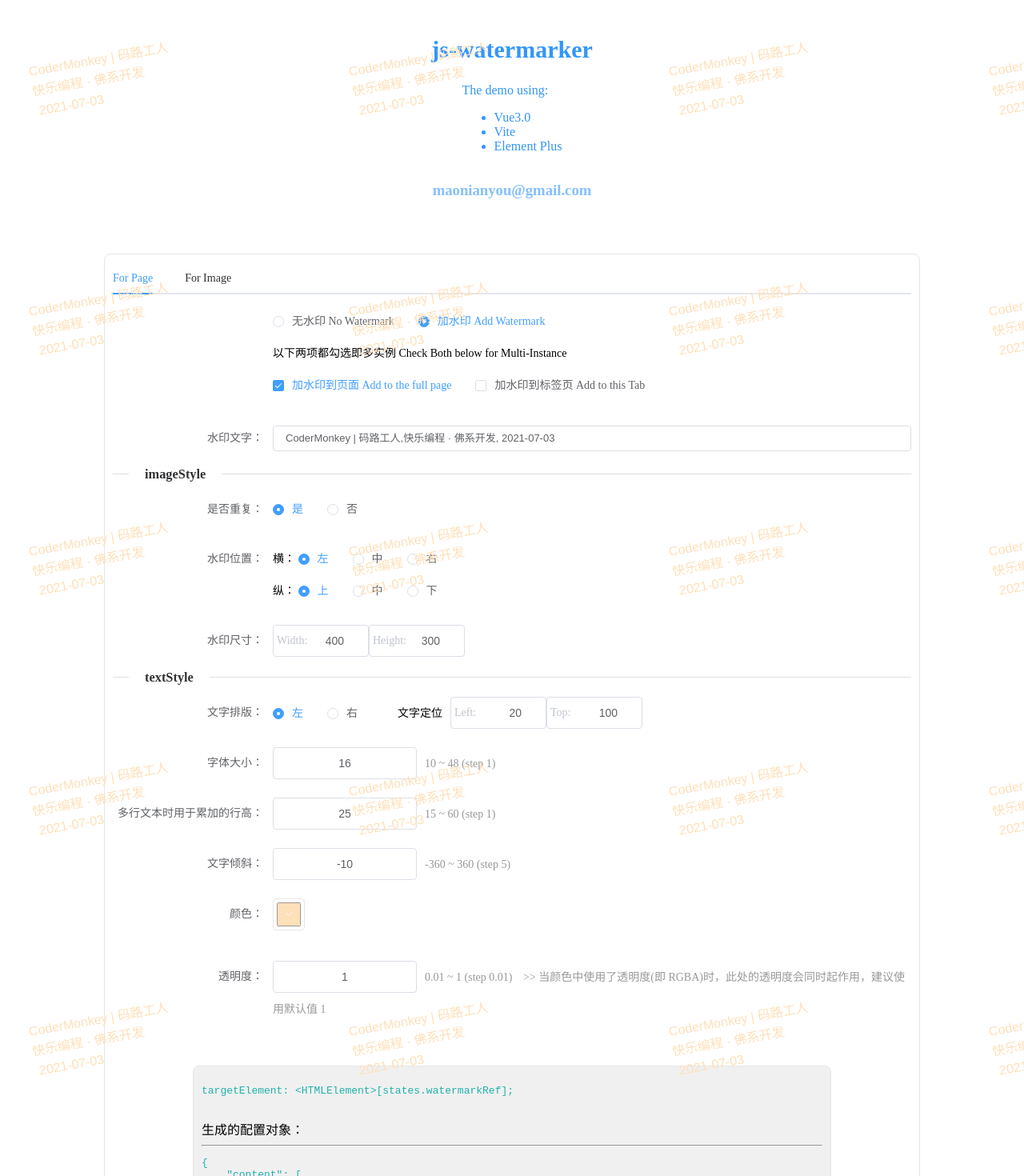
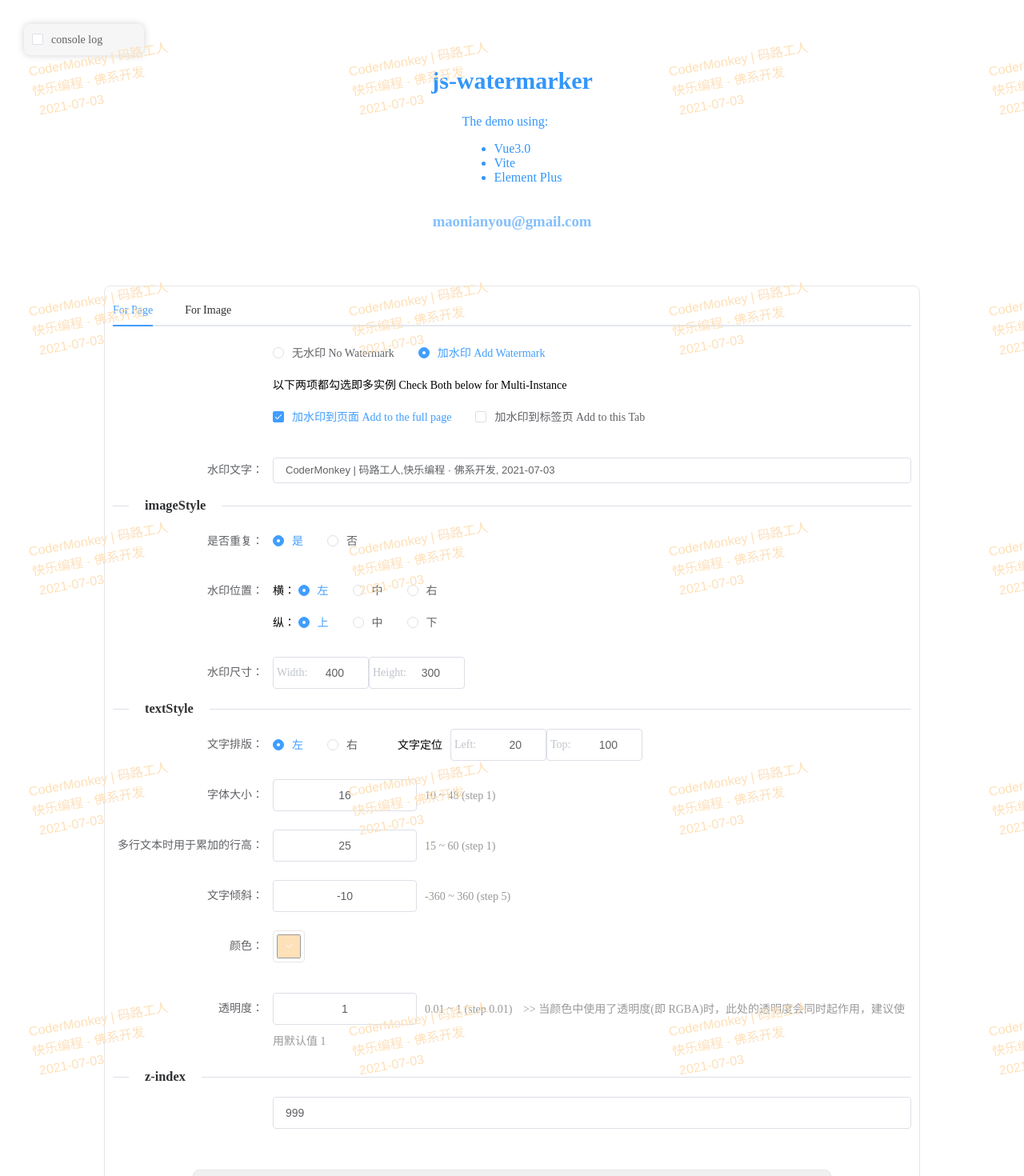
Before and after one commit to CoderMonkie/js-watermarker, a Vue app: page / in a window 1280 px wide. Shown: the top 1470 px of the page at 80% size. Built offline with nearby package versions, Linux system fonts and the light colour scheme.

Commit message:
chore: update DEMO
for z-index and debug option

```diff
--- a/example/src/App.vue
+++ b/example/src/App.vue
@@ -5,6 +5,12 @@
  * @LastEditors: 码路工人<maonianyou@foxmail.com>
 -->
 <template>
+  <div class="static-config">
+    <el-checkbox v-model="showConsoleLog">
+      <span>console log</span>
+    </el-checkbox>
+  </div>
+
   <div class="app-container">
     <section class="page-section__header flex flex-column align-center">
       <h1>js-watermarker</h1>
@@ -22,7 +28,7 @@
     <section class="page-section__nav-tabs">
       <el-tabs v-model="activeTab">
         <el-tab-pane label="For Page" name="page">
-          <ForPage v-if="activeTab === 'page'" />
+          <ForPage v-if="activeTab === 'page'" :show-console-log="showConsoleLog" />
         </el-tab-pane>
         <el-tab-pane label="For Image" name="image">
           <ForImage v-if="activeTab === 'image'" />
@@ -45,18 +51,32 @@
     ForImage,
   },
   setup() {
-    const state = reactive({
+    const states = reactive({
       activeTab: "page",
+      showConsoleLog: false,
     });
 
     return {
-      ...toRefs(state),
+      ...toRefs(states),
     };
   },
 };
 </script>
 
 <style lang="scss" scoped>
+  .static-config {
+    position: sticky;
+    top: 30px;
+    left: 30px;
+    width: 150px;
+    height: auto;
+    padding: 10px;
+    background: #f6f6f6;
+    border-radius: 8px;
+    box-shadow: 0 0 10px #d3d3d3;
+    z-index: 10;
+  }
+
 .app-container {
   padding: 20px 30px;
   min-width: 800px;
--- a/example/src/views/for-page/Index.vue
+++ b/example/src/views/for-page/Index.vue
@@ -231,6 +231,15 @@
             RGBA)时，此处的透明度会同时起作用，建议使用默认值 1</span
           >
         </el-form-item>
+
+        <el-divider content-position="left">
+          <h3>z-index</h3>
+        </el-divider>
+
+        <el-form-item>
+          <el-input v-model="formData.zIndex" @keyup="ensureNumber('zIndex')"></el-input>
+        </el-form-item>
+
       </el-form>
     </section>
 
@@ -255,13 +264,19 @@
   onBeforeUnmount,
   onMounted,
   reactive,
-  ref,
   toRefs,
+  watch,
 } from "vue";
 import { getToday } from "e@/utils/utils.js";
 
 export default {
   name: "ForPage",
+  props: {
+    showConsoleLog: {
+      type: Boolean,
+      default: false,
+    },
+  },
   setup(props, ctx) {
     const markers = [];
     const states = reactive({
@@ -289,6 +304,8 @@
         imagePositionY: "top",
         imageWidth: 400,
         imageHeight: 300,
+        //
+        zIndex: 999,
       },
     });
     const computedContent = computed(() => states.formData.content.split(","));
@@ -317,10 +334,21 @@
           position: computedImagePosition.value,
           repeat: states.formData.repeat,
         },
-        zIndex: 999, // 可选，默认10000
-        debug: true,
+        zIndex: states.formData.zIndex, // 可选，默认10000
+        debug: props.showConsoleLog,
       };
     });
+
+    const ensureNumber = (field) => {
+      const val = states.formData[field];
+      if (val == null || val === '') return;
+      const inputVal = parseInt(states.formData[field].toString().replace(/\D/g, ''));
+      states.formData[field] = Number.isNaN(inputVal) ? 0 : inputVal;
+    }
+
+    watch(() => props.showConsoleLog, (debug) => {
+      toggleWatermark(states.formData.hasWatermark);
+    })
 
     const toggleWatermark = (flag) => {
       toggleAppendTo(flag ? states.formData.checkList : []);
@@ -361,6 +389,7 @@
       ...toRefs(states),
       handleOptionsChange,
       computedOptions,
+      ensureNumber,
       toggleWatermark,
       toggleAppendTo,
     };
```
